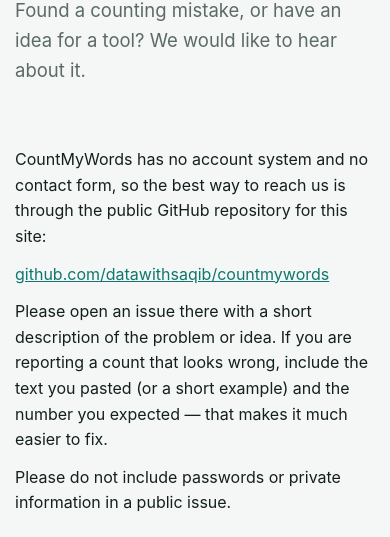
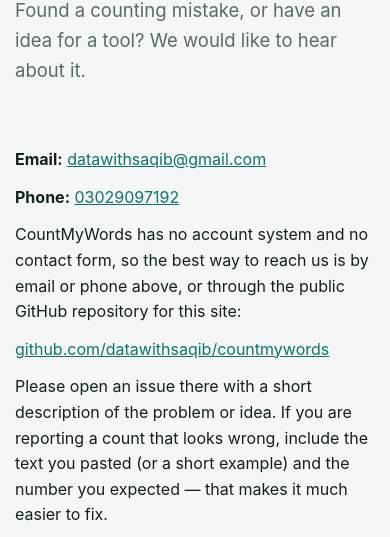
Before and after one commit to datawithsaqib/countmywords, a plain HTML site: page contact/index.html in a window 390 px wide. Shown: the part 236-773 px from the top of the page. Drawn offline with Linux system fonts and the light colour scheme.

Commit message:
Add email and phone to contact page

```diff
--- a/contact/index.html
+++ b/contact/index.html
@@ -39,7 +39,9 @@
     <p class="lede">Found a counting mistake, or have an idea for a tool? We would like to hear about it.</p>
   </header>
   <section>
-    <p>CountMyWords has no account system and no contact form, so the best way to reach us is through the public GitHub repository for this site:</p>
+    <p><strong>Email:</strong> <a href="mailto:datawithsaqib@gmail.com">datawithsaqib@gmail.com</a></p>
+    <p><strong>Phone:</strong> <a href="tel:+923029097192">03029097192</a></p>
+    <p>CountMyWords has no account system and no contact form, so the best way to reach us is by email or phone above, or through the public GitHub repository for this site:</p>
     <p><a href="https://github.com/datawithsaqib/countmywords">github.com/datawithsaqib/countmywords</a></p>
     <p>Please open an issue there with a short description of the problem or idea. If you are reporting a count that looks wrong, include the text you pasted (or a short example) and the number you expected — that makes it much easier to fix.</p>
     <p>Please do not include passwords or private information in a public issue.</p>
```
